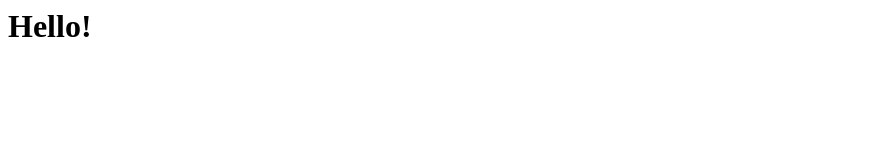
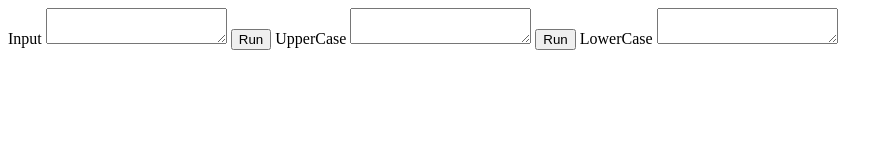
Before and after one commit to luizhanauer/Text-Converter, a plain HTML site: page index.html in a window 1280 px wide. Shown: the whole page, without its empty margins (0-893 px from the left). Drawn offline with Linux system fonts and the light colour scheme.

Commit message:
Revert "Update index.html"
This reverts commit 6c28b7e51953daf837d70353cf7ecc45731962f5.

```diff
--- a/index.html
+++ b/index.html
@@ -1 +1,29 @@
-<h1>Hello!</h1>
+<!DOCTYPE html>
+<html>
+<head>
+	<title>Convert String</title>
+</head>
+<body>
+	<label>Input</label>
+	<textarea id="input"></textarea>
+	<button onclick="toUpper()">Run</button>
+	<label>UpperCase</label>
+	<textarea id="upper"></textarea>
+	<button onclick="toLower()">Run</button>
+	<label>LowerCase</label>
+	<textarea id="lower"></textarea>
+
+	<script>
+		function toUpper() {
+			let input = document.getElementById('input').value;
+			document.getElementById('upper').value = input.toUpperCase();
+		}
+
+		function toLower() {
+			let input = document.getElementById('input').value;
+			document.getElementById('lower').value = input.toLowerCase();
+		}
+
+	</script>
+</body>
+</html>
```
